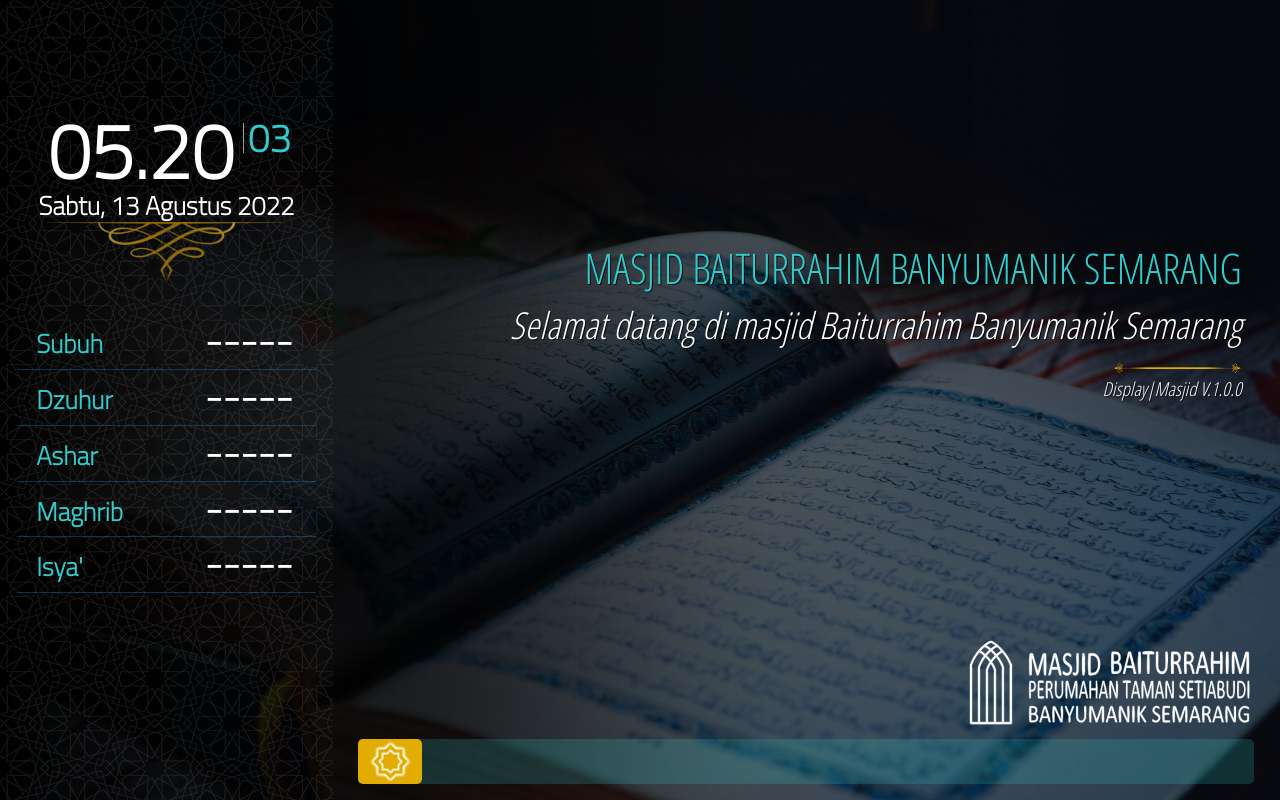
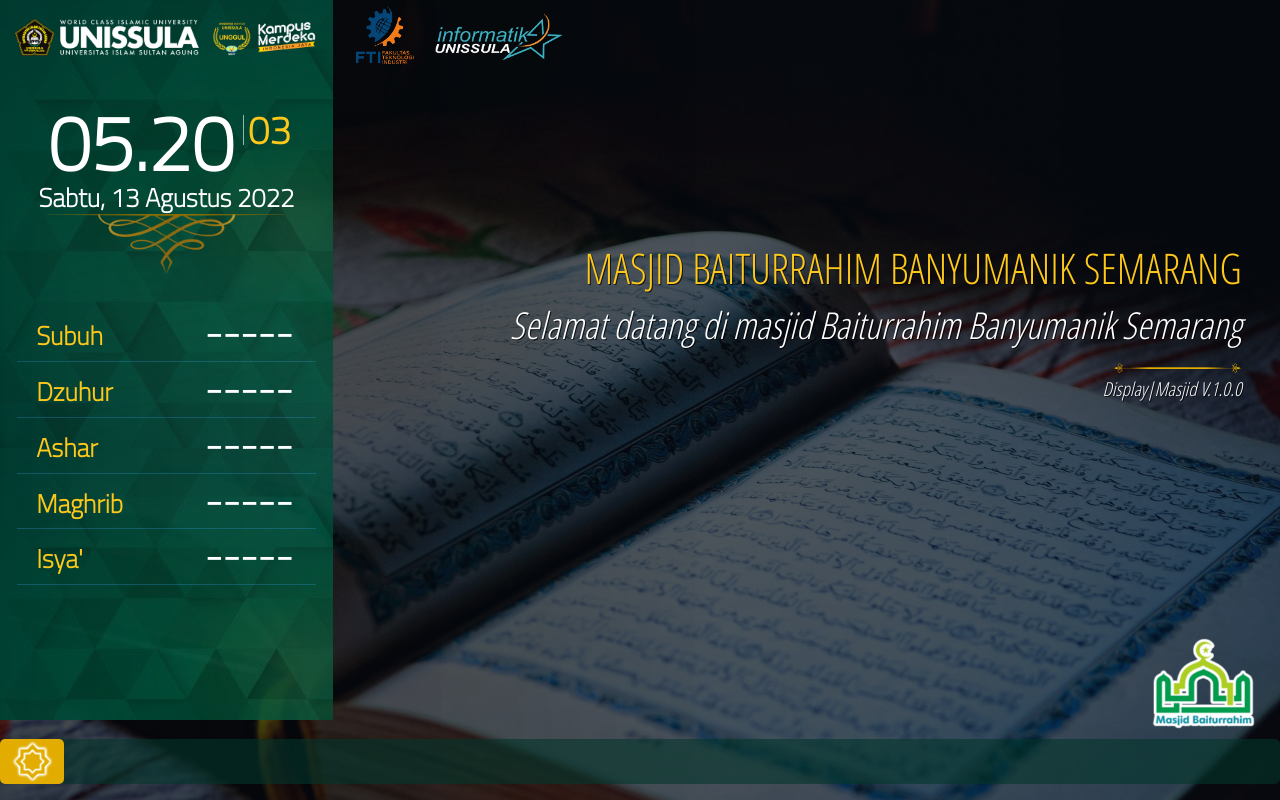
Before and after one commit to studiopintar/jam-masjid-baiturrahim, a PHP site: page /display/index.php in a window 1280 px wide. Run offline with PHP 8.4, Linux system fonts and the light colour scheme; some libraries are stand-ins or nearby versions.

Commit message:
Update 13 Agustus

```diff
--- a/display/css/style.css
+++ b/display/css/style.css
@@ -314,12 +314,12 @@
 #left-container{
 	position:fixed;
 	top:0;
-	bottom:0;
+	bottom:10vh;
 	left:0;
 	width:26vw;
-	/* background-color:#fff; */
+	/*background-color:#fff; */
 	background:linear-gradient(90deg, rgba(0,0,0,1) 0%, rgba(0,0,0,0.9) 20%, rgba(0,0,0,0.7) 100%);
-	box-shadow: 0 0 20vw 20vw rgba(0,0,0,0.7);
+	box-shadow: 0 0 20vw 15vw rgba(0,0,0,0.2);
 	/* background-image: url(../img/bg-pattern-01.png); */
 }
 #left-container:before{
@@ -330,8 +330,9 @@
 	right:0;
 	bottom:0;
 	left:0;
-	background-image: url(../img/bg-pattern-01.png);
-	opacity:0.6;
+	background-image: url(../img/hijau-unissula-mini.jpg);
+	/*background-image: url(../img/bg-pattern-01.png);*/
+	opacity:0.5;
 }
 
 #jam{
@@ -340,7 +341,7 @@
 	line-height: 0.8;
 	/* background:#F00; */
 	text-align: center;
-	margin:15vh 0 0 0;
+	margin:14vh 0 0 0;
 	padding:0 4vw 0 0;
 	/* font-family: 'OpenSansCondLight', Impact,'Times New Roman', Helvetica, Arial, sans-serif;  */
 	font-weight:bold;
@@ -352,7 +353,8 @@
 	top:0.2vw;
 	right:3vw;
 	/* background:#33cccc; */
-	color:#33cccc;
+	/*color:#33cccc;*/
+	color:#fdc81b;
 	line-height: 0.8;
 	width:4vw;
 	font-size:3vw;
@@ -397,6 +399,7 @@
 	position:relative;
 	padding-left:1.5vw;
 	width:50%;
+	color:#fdc81b;
 }
 #jadwal .row .col-xs-7{
 	font-size:3vw;
@@ -559,14 +562,15 @@
 }
 #running-text{
 	height:3.5vw;
-	width:70vw;
+	width:100vw;
 	color:#fff;
 	/* margin:3vh 3vw 4vh 3vw; */
-	background-color:rgba(51,204,204,0.2);
+	/*background-color:rgba(51,204,204,0.2);*/
+	background-color:rgba(4,54,44,0.6);
 	position:fixed;
 	bottom:2vh;
 	/* bottom:4vh; */
-	right:2vw;
+	right:0vw;
 	border-radius:5px;
 
 	/* right:30vw; */
@@ -625,6 +629,39 @@
 	background-repeat: no-repeat;
 }
 
+#unissula{
+	height:3vw;
+	width:24vw;
+	position:fixed;
+	top:1.5vw;
+	left:1vw;
+	background-size: contain;
+	background-position: left top;
+	background-repeat: no-repeat;
+}
+
+#fti{
+	height:6vw;
+	width:8vw;
+	position:fixed;
+	top:0.2vw;
+	left:27vw;
+	background-size: contain;
+	background-position: left top;
+	background-repeat: no-repeat;
+}
+
+#tif{
+	height:8vw;
+	width:10vw;
+	position:fixed;
+	top:1vw;
+	left:34vw;
+	background-size: contain;
+	background-position: left top;
+	background-repeat: no-repeat;
+}
+
 .quote-carousel {
     /* position: relative; */
 	/* background-color:rgba(255,255,0,0.3); */
@@ -657,7 +694,8 @@
 .quote-carousel .text1{
 	text-transform: uppercase;
 	font-size: 3.3vw;
-	color:#33cccc;
+	/*color:#33cccc;*/
+	color:#fdc81b;
 }
 /* .quote-carousel .text2:before{
 	display: block;
--- a/display/index.php
+++ b/display/index.php
@@ -88,6 +88,10 @@
 
 
 	<div id="left-container">
+		<div id="unissula" style="background-image: url(img/unissula-unggul-1.png);"></div>
+		<div id="fti" style="background-image: url(img/fti-transparan.png);"></div>
+		<div id="tif" style="background-image: url(img/logo_informatika.png);"></div>
+
 		<div id="jam"></div>
 		<div id="tgl"></div>
 		<div id="jadwal"></div>
@@ -102,6 +106,7 @@
 		</div>
 	</div>
 	<div id="right-container">
+
 		<div id="quote">
 			<div class="carousel quote-carousel slide" data-ride="carousel" data-interval="<?=$info_timer?>" data-pause="null">
 			  <div class="carousel-inner">
```
Also changed, not shown: db/database.json (+1 -1 lines), display/img/1266-mini.jpg (added), display/img/fti-transparan.png (added), display/img/hijau-unissula-mini.jpg (added), display/img/hijau-unissula.jpg (added), display/img/logo_informatika.png (added), display/img/unissula-unggul-1.png (added), display/logo/1644749827.png (deleted), display/logo/1660362648.png (added).
